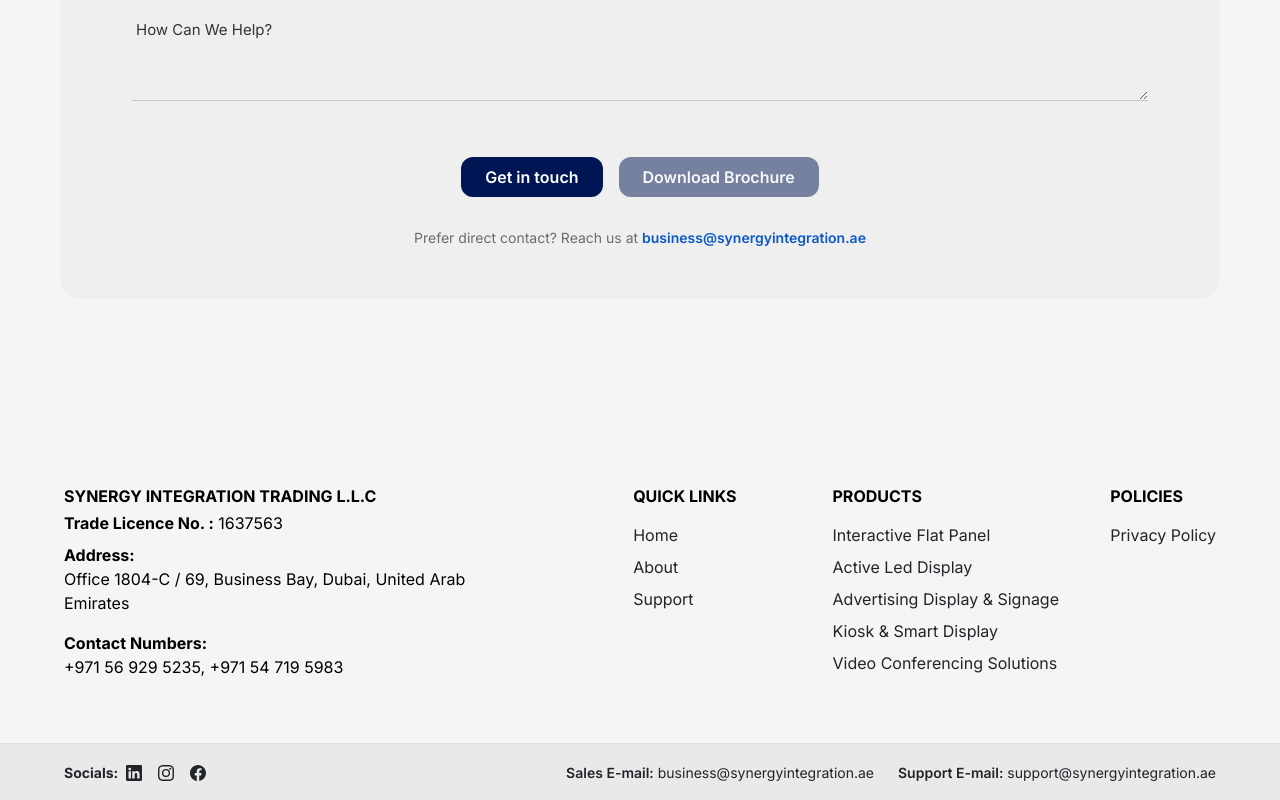
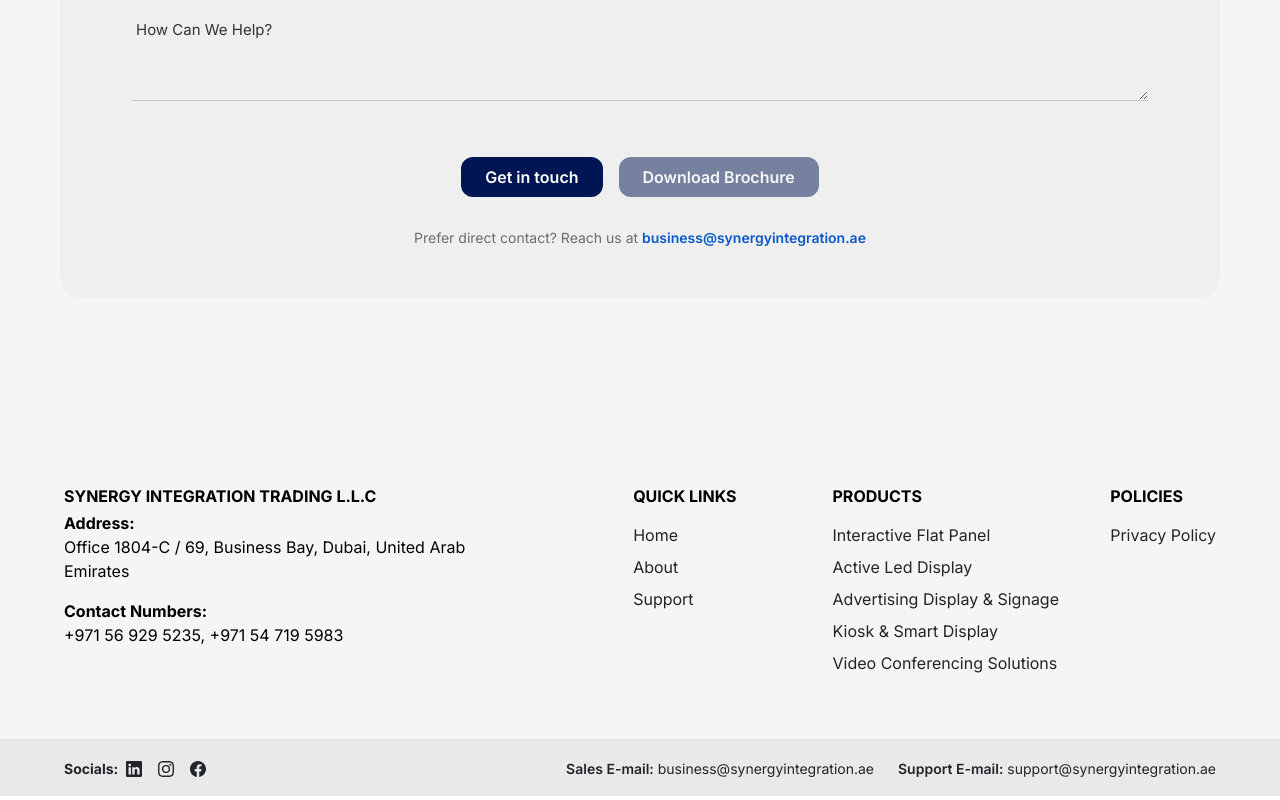
Before and after one commit to amanhhiranwal/SynergyIntegration, a React (Vite) app: page /IFP in a window 1280 px wide. Shown: the part 4927-5727 px from the top of the page. Built offline with nearby package versions, Linux system fonts and the light colour scheme; no server answers.

Commit message:
tin removed

```diff
--- a/src/component/NavbarAndFooter/Footer.jsx
+++ b/src/component/NavbarAndFooter/Footer.jsx
@@ -15,11 +15,11 @@
             {/* <p className="mb-3">
               (Formerly Known as Qonevo Technologies Pvt Ltd.)
             </p> */}
-            <p className="mb-2">
-              {/* <span className="fw-bold">CIN:</span> 72200UP2021PTC156318 */}
+            {/* <p className="mb-2">
+
                             <span className="fw-bold">Trade Licence No. :</span> 1637563
 
-            </p>
+            </p> */}
 
             <div className="mb-3">
               <span className="fw-bold d-block">Address:</span>
```
